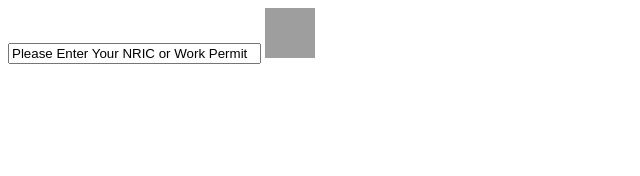
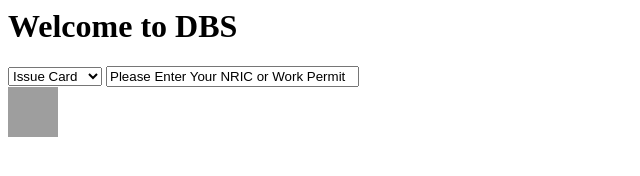
Before and after one commit to Inzaghi2012/Inzaghi2012.github.io, a plain HTML site: page index.html in a window 1280 px wide. Shown: the whole page, without its empty margins (0-640 px from the left). Drawn offline with nearby package versions, Linux system fonts and the light colour scheme; grey boxes are pictures that could not be loaded.

Commit message:
Update index.html

```diff
--- a/index.html
+++ b/index.html
@@ -11,7 +11,6 @@
 }
 function onclick1()
 {
-alert("Hello! I am an alert box onclick1!!");
 var nric = $('#text').val();
     var url = 'https://api.qrserver.com/v1/create-qr-code/?data=' + nric + '&amp;size=50x50';
     $('#barcode').attr('src', url);
@@ -19,8 +18,13 @@
         </script>
     </head>
     <body>
+	<h1>Welcome to DBS</h1>
+	<select>
+	    <option value="card">Issue Card</option>
+    <option value="token">Issue Token</option>
+	</select>
   <input id="text" type="text" value="Please Enter Your NRIC or Work Permit" style="Width:20%" onblur="generateBarCode()" onclick="onclick1()">
-
+</br>
   <img id="barcode" src="https://api.qrserver.com/v1/create-qr-code/?data=HelloWorld&amp;size=100x100" alt="" title="HELLO" width="50" height="50" />
     </body>
 </html>
```
